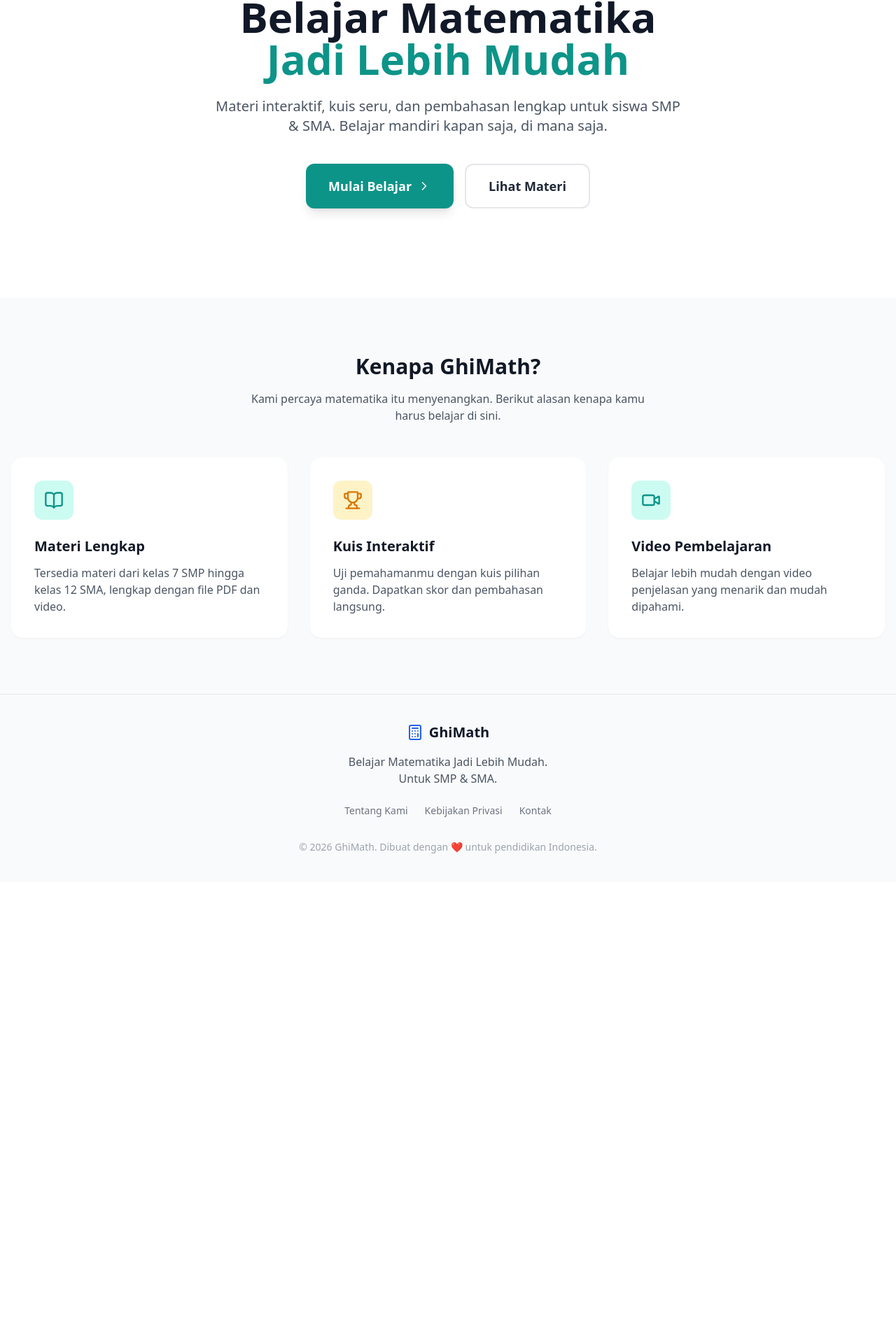
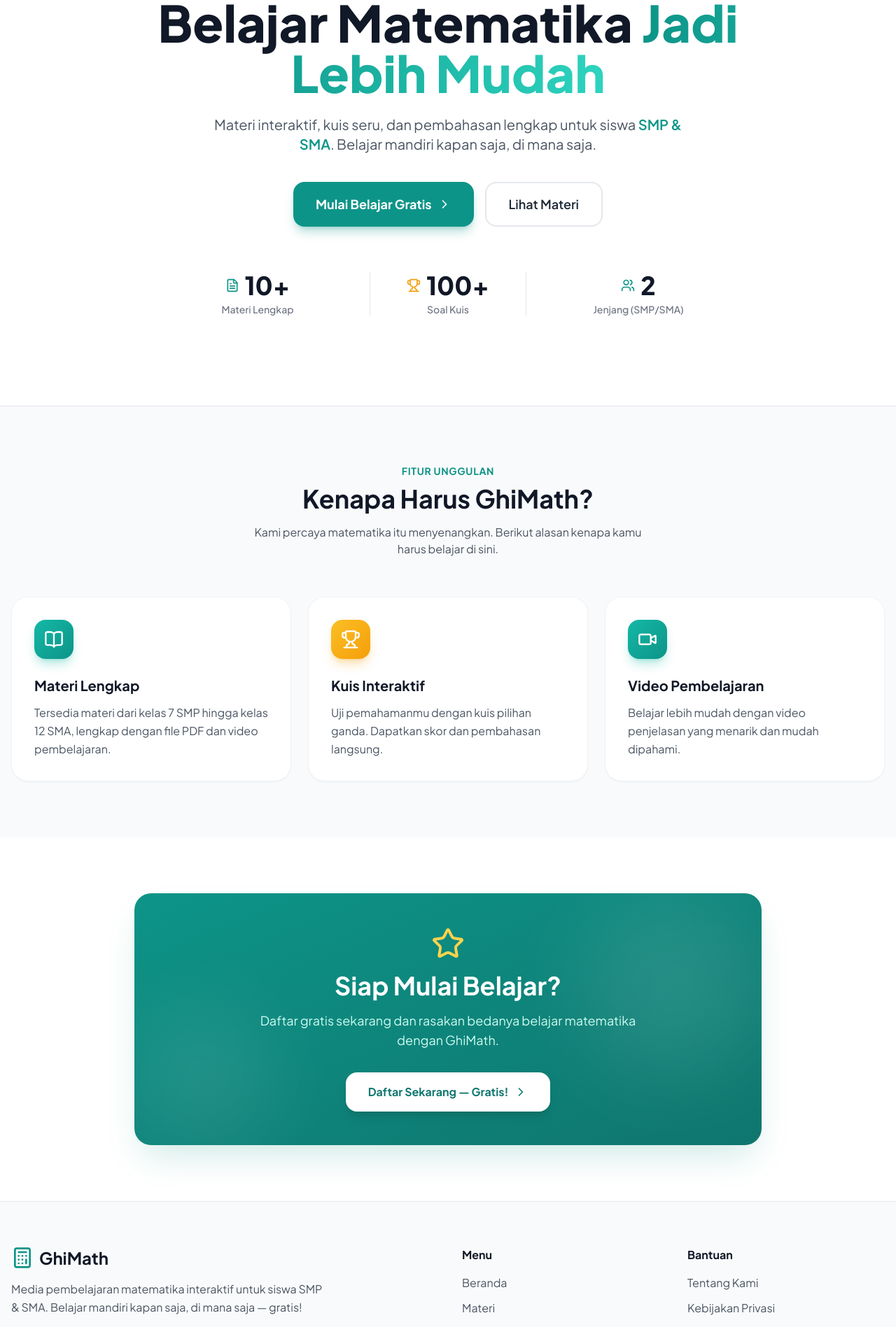
Before and after one commit to ghipary/ghimath, a React (Vite) app: page / in a window 1280 px wide. Shown: the part 258-2155 px from the top of the page at 70% size. Before the commit the page ends 1519 px from the top, so only its background shows below. Built offline with nearby package versions, Linux system fonts and the light colour scheme; no server answers.

Commit message:
Update: redesign landing page lebih profesional

```diff
--- a/index.html
+++ b/index.html
@@ -1,10 +1,15 @@
 <!doctype html>
-<html lang="en">
+<html lang="id">
   <head>
     <meta charset="UTF-8" />
-    <link rel="icon" type="image/svg+xml" href="/favicon.svg" />
+    <link rel="icon" type="image/svg+xml" href="/vite.svg" />
     <meta name="viewport" content="width=device-width, initial-scale=1.0" />
-    <title>ghimath</title>
+    <meta name="description" content="GhiMath - Media Pembelajaran Matematika Interaktif untuk SMP & SMA. Belajar matematika jadi lebih mudah!" />
+    <title>GhiMath - Belajar Matematika Jadi Lebih Mudah</title>
+
+    <link rel="preconnect" href="https://fonts.googleapis.com">
+    <link rel="preconnect" href="https://fonts.gstatic.com" crossorigin>
+    <link href="https://fonts.googleapis.com/css2?family=Plus+Jakarta+Sans:wght@400;500;600;700;800&display=swap" rel="stylesheet">
   </head>
   <body>
     <div id="root"></div>
--- a/src/components/Footer.jsx
+++ b/src/components/Footer.jsx
@@ -1,25 +1,65 @@
 import React from 'react';
-import { Calculator } from 'lucide-react';
+import { Calculator, Mail, Instagram, Code, Heart } from 'lucide-react';
 
 const Footer = () => {
   return (
-    <footer className="bg-gray-50 dark:bg-slate-900 border-t dark:border-slate-800 py-10 mt-auto">
-      <div className="max-w-7xl mx-auto px-4 text-center">
-        <div className="flex justify-center items-center gap-2 mb-4">
-          <Calculator className="w-6 h-6 text-blue-600" />
-          <span className="text-xl font-bold text-gray-900 dark:text-white">GhiMath</span>
+    <footer className="bg-gray-50 dark:bg-slate-900 border-t dark:border-slate-800 pt-16 pb-8">
+      <div className="max-w-7xl mx-auto px-4">
+
+        <div className="grid grid-cols-1 md:grid-cols-4 gap-10 mb-12">
+
+          <div className="md:col-span-2">
+            <div className="flex items-center gap-2 mb-4">
+              <Calculator className="w-8 h-8 text-teal-600" />
+              <span className="text-2xl font-bold text-gray-900 dark:text-white">GhiMath</span>
+            </div>
+            <p className="text-gray-600 dark:text-gray-400 max-w-md leading-relaxed">
+              Media pembelajaran matematika interaktif untuk siswa SMP & SMA.
+              Belajar mandiri kapan saja, di mana saja — gratis!
+            </p>
+            <div className="flex gap-3 mt-6">
+              <a href="mailto:abdrrhmn.alghifary@gmail.com" className="w-10 h-10 bg-white dark:bg-slate-800 border dark:border-slate-700 rounded-xl flex items-center justify-center text-gray-600 dark:text-gray-400 hover:text-teal-600 hover:border-teal-600 transition-colors">
+                <Mail className="w-5 h-5" />
+              </a>
+              <a href="#" className="w-10 h-10 bg-white dark:bg-slate-800 border dark:border-slate-700 rounded-xl flex items-center justify-center text-gray-600 dark:text-gray-400 hover:text-teal-600 hover:border-teal-600 transition-colors">
+                <Instagram className="w-5 h-5" />
+              </a>
+              <a href="https://github.com/ghipary/ghimath" target="_blank" rel="noopener noreferrer" className="w-10 h-10 bg-white dark:bg-slate-800 border dark:border-slate-700 rounded-xl flex items-center justify-center text-gray-600 dark:text-gray-400 hover:text-teal-600 hover:border-teal-600 transition-colors">
+                <Code className="w-5 h-5" />
+              </a>
+            </div>
+          </div>
+
+          <div>
+            <h4 className="font-bold text-gray-900 dark:text-white mb-4">Menu</h4>
+            <ul className="space-y-3 text-gray-600 dark:text-gray-400">
+              <li><a href="/" className="hover:text-teal-600 transition-colors">Beranda</a></li>
+              <li><a href="/materi" className="hover:text-teal-600 transition-colors">Materi</a></li>
+              <li><a href="/register" className="hover:text-teal-600 transition-colors">Daftar</a></li>
+              <li><a href="/login" className="hover:text-teal-600 transition-colors">Masuk</a></li>
+            </ul>
+          </div>
+
+          <div>
+            <h4 className="font-bold text-gray-900 dark:text-white mb-4">Bantuan</h4>
+            <ul className="space-y-3 text-gray-600 dark:text-gray-400">
+              <li><a href="#" className="hover:text-teal-600 transition-colors">Tentang Kami</a></li>
+              <li><a href="#" className="hover:text-teal-600 transition-colors">Kebijakan Privasi</a></li>
+              <li><a href="mailto:abdrrhmn.alghifary@gmail.com" className="hover:text-teal-600 transition-colors">Kontak</a></li>
+            </ul>
+          </div>
         </div>
-        <p className="text-gray-600 dark:text-gray-400 mb-6">
-          Belajar Matematika Jadi Lebih Mudah. <br /> Untuk SMP & SMA.
-        </p>
-        <div className="flex justify-center gap-6 text-sm text-gray-500 dark:text-gray-400">
-          <a href="#" className="hover:text-blue-600">Tentang Kami</a>
-          <a href="#" className="hover:text-blue-600">Kebijakan Privasi</a>
-          <a href="#" className="hover:text-blue-600">Kontak</a>
+
+        <div className="pt-8 border-t dark:border-slate-800 flex flex-col md:flex-row justify-between items-center gap-4">
+          <p className="text-sm text-gray-500 dark:text-gray-400 flex items-center gap-1">
+            © {new Date().getFullYear()} GhiMath. Dibuat dengan
+            <Heart className="w-4 h-4 text-red-500 fill-red-500" />
+            untuk pendidikan Indonesia.
+          </p>
+          <p className="text-xs text-gray-400 dark:text-gray-500">
+            v1.0 • Made with React + Firebase
+          </p>
         </div>
-        <p className="mt-8 text-sm text-gray-400 dark:text-gray-500">
-          &copy; {new Date().getFullYear()} GhiMath. Dibuat dengan ❤️ untuk pendidikan Indonesia.
-        </p>
       </div>
     </footer>
   );
--- a/src/pages/LandingPage.jsx
+++ b/src/pages/LandingPage.jsx
@@ -1,80 +1,153 @@
 import React from 'react';
 import Navbar from '../components/Navbar';
 import Footer from '../components/Footer';
-import { BookOpen, Trophy, Video, ChevronRight, Sparkles } from 'lucide-react';
+import { BookOpen, Trophy, Video, ChevronRight, Sparkles, Users, FileText, Star } from 'lucide-react';
 
 const LandingPage = () => {
   return (
     <div className="min-h-screen flex flex-col bg-white dark:bg-slate-950 transition-colors duration-300">
       <Navbar />
 
-      {/* Hero Section */}
-      <section className="flex-1 flex flex-col justify-center items-center text-center px-4 py-20 md:py-32 relative overflow-hidden">
-        {/* Hiasan background lingkaran */}
-        <div className="absolute top-10 left-10 w-64 h-64 bg-teal-100 dark:bg-teal-900/20 rounded-full blur-3xl -z-10"></div>
-        <div className="absolute bottom-10 right-10 w-64 h-64 bg-amber-100 dark:bg-amber-900/20 rounded-full blur-3xl -z-10"></div>
+      {/* ===== HERO SECTION ===== */}
+      <section className="relative flex-1 flex flex-col justify-center items-center text-center px-4 py-20 md:py-32 overflow-hidden">
 
-        <div className="inline-flex items-center gap-2 bg-teal-50 dark:bg-teal-900/30 text-teal-700 dark:text-teal-300 px-4 py-2 rounded-full text-sm font-medium mb-6">
+        <div className="absolute inset-0 -z-10 bg-[linear-gradient(to_right,#f1f5f9_1px,transparent_1px),linear-gradient(to_bottom,#f1f5f9_1px,transparent_1px)] dark:bg-[linear-gradient(to_right,#1e293b_1px,transparent_1px),linear-gradient(to_bottom,#1e293b_1px,transparent_1px)] bg-[size:4rem_4rem]"></div>
+
+        <div className="absolute top-0 left-1/2 -translate-x-1/2 w-96 h-96 bg-teal-200 dark:bg-teal-900/30 rounded-full blur-3xl opacity-50 -z-10"></div>
+        <div className="absolute bottom-0 right-0 w-80 h-80 bg-amber-100 dark:bg-amber-900/20 rounded-full blur-3xl opacity-40 -z-10"></div>
+
+        <div className="inline-flex items-center gap-2 bg-white dark:bg-slate-900 border border-teal-200 dark:border-teal-800 text-teal-700 dark:text-teal-300 px-4 py-2 rounded-full text-sm font-semibold mb-6 shadow-sm">
           <Sparkles className="w-4 h-4" />
-          Media Pembelajaran Interaktif
+          Media Pembelajaran Interaktif #1
         </div>
 
-        <h1 className="text-4xl md:text-6xl font-extrabold text-gray-900 dark:text-white leading-tight mb-6">
-          Belajar Matematika <br />
-          <span className="text-teal-600 dark:text-teal-400">Jadi Lebih Mudah</span>
+        <h1 className="text-4xl md:text-6xl lg:text-7xl font-extrabold text-gray-900 dark:text-white leading-[1.1] mb-6 max-w-4xl">
+          Belajar Matematika{' '}
+          <span className="bg-gradient-to-r from-teal-600 to-teal-400 bg-clip-text text-transparent">
+            Jadi Lebih Mudah
+          </span>
         </h1>
-        <p className="text-lg md:text-xl text-gray-600 dark:text-gray-300 max-w-2xl mb-10">
-          Materi interaktif, kuis seru, dan pembahasan lengkap untuk siswa SMP & SMA.
+
+        <p className="text-lg md:text-xl text-gray-600 dark:text-gray-300 max-w-2xl mb-10 leading-relaxed">
+          Materi interaktif, kuis seru, dan pembahasan lengkap untuk siswa
+          <span className="font-semibold text-teal-600 dark:text-teal-400"> SMP & SMA</span>.
           Belajar mandiri kapan saja, di mana saja.
         </p>
-        <div className="flex flex-col sm:flex-row gap-4">
-          <a href="/register" className="flex items-center justify-center gap-2 bg-teal-600 hover:bg-teal-700 text-white px-8 py-4 rounded-xl text-lg font-semibold transition-all shadow-lg hover:shadow-xl hover:-translate-y-1">
-            Mulai Belajar <ChevronRight className="w-5 h-5" />
+
+        <div className="flex flex-col sm:flex-row gap-4 mb-16">
+          <a
+            href="/register"
+            className="group flex items-center justify-center gap-2 bg-teal-600 hover:bg-teal-700 text-white px-8 py-4 rounded-2xl text-lg font-bold transition-all shadow-lg shadow-teal-600/30 hover:shadow-xl hover:shadow-teal-600/40 hover:-translate-y-0.5"
+          >
+            Mulai Belajar Gratis
+            <ChevronRight className="w-5 h-5 group-hover:translate-x-1 transition-transform" />
           </a>
-          <a href="#" className="flex items-center justify-center gap-2 bg-white dark:bg-slate-800 text-gray-800 dark:text-white border-2 border-gray-200 dark:border-slate-700 hover:border-teal-600 px-8 py-4 rounded-xl text-lg font-semibold transition-all">
+          <a
+            href="/materi"
+            className="flex items-center justify-center gap-2 bg-white dark:bg-slate-900 text-gray-800 dark:text-white border-2 border-gray-200 dark:border-slate-700 hover:border-teal-600 px-8 py-4 rounded-2xl text-lg font-semibold transition-all"
+          >
             Lihat Materi
           </a>
         </div>
+
+        <div className="grid grid-cols-3 gap-6 md:gap-12 max-w-3xl w-full">
+          <div className="text-center">
+            <div className="flex items-center justify-center gap-2 mb-1">
+              <FileText className="w-5 h-5 text-teal-600" />
+              <span className="text-3xl md:text-4xl font-extrabold text-gray-900 dark:text-white">10+</span>
+            </div>
+            <p className="text-sm text-gray-500 dark:text-gray-400 font-medium">Materi Lengkap</p>
+          </div>
+          <div className="text-center border-x border-gray-200 dark:border-slate-800">
+            <div className="flex items-center justify-center gap-2 mb-1">
+              <Trophy className="w-5 h-5 text-amber-500" />
+              <span className="text-3xl md:text-4xl font-extrabold text-gray-900 dark:text-white">100+</span>
+            </div>
+            <p className="text-sm text-gray-500 dark:text-gray-400 font-medium">Soal Kuis</p>
+          </div>
+          <div className="text-center">
+            <div className="flex items-center justify-center gap-2 mb-1">
+              <Users className="w-5 h-5 text-teal-600" />
+              <span className="text-3xl md:text-4xl font-extrabold text-gray-900 dark:text-white">2</span>
+            </div>
+            <p className="text-sm text-gray-500 dark:text-gray-400 font-medium">Jenjang (SMP/SMA)</p>
+          </div>
+        </div>
       </section>
 
-      {/* Features Section */}
-      <section className="bg-gray-50 dark:bg-slate-900 py-20 px-4">
+      {/* ===== FITUR SECTION ===== */}
+      <section className="bg-gray-50 dark:bg-slate-900 py-20 px-4 border-t dark:border-slate-800">
         <div className="max-w-7xl mx-auto">
-          <h2 className="text-3xl font-bold text-center text-gray-900 dark:text-white mb-4">
-            Kenapa GhiMath?
-          </h2>
-          <p className="text-center text-gray-600 dark:text-gray-400 max-w-xl mx-auto mb-12">
-            Kami percaya matematika itu menyenangkan. Berikut alasan kenapa kamu harus belajar di sini.
-          </p>
-          <div className="grid grid-cols-1 md:grid-cols-3 gap-8">
 
-            {/* Fitur 1 */}
-            <div className="bg-white dark:bg-slate-800 p-8 rounded-2xl shadow-sm hover:shadow-md transition-shadow border border-transparent hover:border-teal-200 dark:hover:border-teal-800">
-              <div className="w-14 h-14 bg-teal-100 dark:bg-teal-900/30 rounded-xl flex items-center justify-center mb-6">
-                <BookOpen className="w-7 h-7 text-teal-600 dark:text-teal-400" />
+          <div className="text-center mb-14">
+            <span className="text-sm font-bold text-teal-600 dark:text-teal-400 uppercase tracking-wider">Fitur Unggulan</span>
+            <h2 className="text-3xl md:text-4xl font-bold text-gray-900 dark:text-white mt-2 mb-4">
+              Kenapa Harus GhiMath?
+            </h2>
+            <p className="text-gray-600 dark:text-gray-400 max-w-xl mx-auto">
+              Kami percaya matematika itu menyenangkan. Berikut alasan kenapa kamu harus belajar di sini.
+            </p>
+          </div>
+
+          <div className="grid grid-cols-1 md:grid-cols-3 gap-6">
+
+            <div className="group bg-white dark:bg-slate-800 p-8 rounded-3xl shadow-sm hover:shadow-xl transition-all duration-300 border border-gray-100 dark:border-slate-700 hover:-translate-y-1">
+              <div className="w-14 h-14 bg-gradient-to-br from-teal-500 to-teal-600 rounded-2xl flex items-center justify-center mb-6 shadow-lg shadow-teal-500/30 group-hover:scale-110 transition-transform">
+                <BookOpen className="w-7 h-7 text-white" />
               </div>
               <h3 className="text-xl font-bold text-gray-900 dark:text-white mb-3">Materi Lengkap</h3>
-              <p className="text-gray-600 dark:text-gray-400">Tersedia materi dari kelas 7 SMP hingga kelas 12 SMA, lengkap dengan file PDF dan video.</p>
+              <p className="text-gray-600 dark:text-gray-400 leading-relaxed">
+                Tersedia materi dari kelas 7 SMP hingga kelas 12 SMA, lengkap dengan file PDF dan video pembelajaran.
+              </p>
             </div>
 
-            {/* Fitur 2 */}
-            <div className="bg-white dark:bg-slate-800 p-8 rounded-2xl shadow-sm hover:shadow-md transition-shadow border border-transparent hover:border-amber-200 dark:hover:border-amber-800">
-              <div className="w-14 h-14 bg-amber-100 dark:bg-amber-900/30 rounded-xl flex items-center justify-center mb-6">
-                <Trophy className="w-7 h-7 text-amber-600 dark:text-amber-400" />
+            <div className="group bg-white dark:bg-slate-800 p-8 rounded-3xl shadow-sm hover:shadow-xl transition-all duration-300 border border-gray-100 dark:border-slate-700 hover:-translate-y-1">
+              <div className="w-14 h-14 bg-gradient-to-br from-amber-400 to-amber-500 rounded-2xl flex items-center justify-center mb-6 shadow-lg shadow-amber-500/30 group-hover:scale-110 transition-transform">
+                <Trophy className="w-7 h-7 text-white" />
               </div>
               <h3 className="text-xl font-bold text-gray-900 dark:text-white mb-3">Kuis Interaktif</h3>
-              <p className="text-gray-600 dark:text-gray-400">Uji pemahamanmu dengan kuis pilihan ganda. Dapatkan skor dan pembahasan langsung.</p>
+              <p className="text-gray-600 dark:text-gray-400 leading-relaxed">
+                Uji pemahamanmu dengan kuis pilihan ganda. Dapatkan skor dan pembahasan langsung.
+              </p>
             </div>
 
-            {/* Fitur 3 */}
-            <div className="bg-white dark:bg-slate-800 p-8 rounded-2xl shadow-sm hover:shadow-md transition-shadow border border-transparent hover:border-teal-200 dark:hover:border-teal-800">
-              <div className="w-14 h-14 bg-teal-100 dark:bg-teal-900/30 rounded-xl flex items-center justify-center mb-6">
-                <Video className="w-7 h-7 text-teal-600 dark:text-teal-400" />
+            <div className="group bg-white dark:bg-slate-800 p-8 rounded-3xl shadow-sm hover:shadow-xl transition-all duration-300 border border-gray-100 dark:border-slate-700 hover:-translate-y-1">
+              <div className="w-14 h-14 bg-gradient-to-br from-teal-500 to-teal-600 rounded-2xl flex items-center justify-center mb-6 shadow-lg shadow-teal-500/30 group-hover:scale-110 transition-transform">
+                <Video className="w-7 h-7 text-white" />
               </div>
               <h3 className="text-xl font-bold text-gray-900 dark:text-white mb-3">Video Pembelajaran</h3>
-              <p className="text-gray-600 dark:text-gray-400">Belajar lebih mudah dengan video penjelasan yang menarik dan mudah dipahami.</p>
+              <p className="text-gray-600 dark:text-gray-400 leading-relaxed">
+                Belajar lebih mudah dengan video penjelasan yang menarik dan mudah dipahami.
+              </p>
             </div>
 
+          </div>
+        </div>
+      </section>
+
+      {/* ===== CTA SECTION ===== */}
+      <section className="py-20 px-4 bg-white dark:bg-slate-950">
+        <div className="max-w-4xl mx-auto">
+          <div className="bg-gradient-to-br from-teal-600 to-teal-700 rounded-3xl p-8 md:p-12 text-center shadow-2xl shadow-teal-600/20 relative overflow-hidden">
+            <div className="absolute top-0 right-0 w-64 h-64 bg-white/10 rounded-full blur-3xl -z-0"></div>
+            <div className="absolute bottom-0 left-0 w-48 h-48 bg-white/10 rounded-full blur-3xl -z-0"></div>
+
+            <div className="relative z-10">
+              <Star className="w-12 h-12 text-amber-300 mx-auto mb-4" />
+              <h2 className="text-3xl md:text-4xl font-bold text-white mb-4">
+                Siap Mulai Belajar?
+              </h2>
+              <p className="text-teal-100 text-lg mb-8 max-w-xl mx-auto">
+                Daftar gratis sekarang dan rasakan bedanya belajar matematika dengan GhiMath.
+              </p>
+              <a
+                href="/register"
+                className="inline-flex items-center gap-2 bg-white text-teal-700 font-bold px-8 py-4 rounded-2xl hover:bg-teal-50 transition-all shadow-lg hover:-translate-y-0.5"
+              >
+                Daftar Sekarang — Gratis!
+                <ChevronRight className="w-5 h-5" />
+              </a>
+            </div>
           </div>
         </div>
       </section>
--- a/tailwind.config.js
+++ b/tailwind.config.js
@@ -4,9 +4,13 @@ export default {
     "./index.html",
     "./src/**/*.{js,ts,jsx,tsx}",
   ],
-  darkMode: 'class', // <-- TAMBAHKAN BARIS INI
+  darkMode: 'class',
   theme: {
-    extend: {},
+    extend: {
+      fontFamily: {
+        sans: ['"Plus Jakarta Sans"', 'system-ui', 'sans-serif'],
+      },
+    },
   },
   plugins: [],
 }
```
